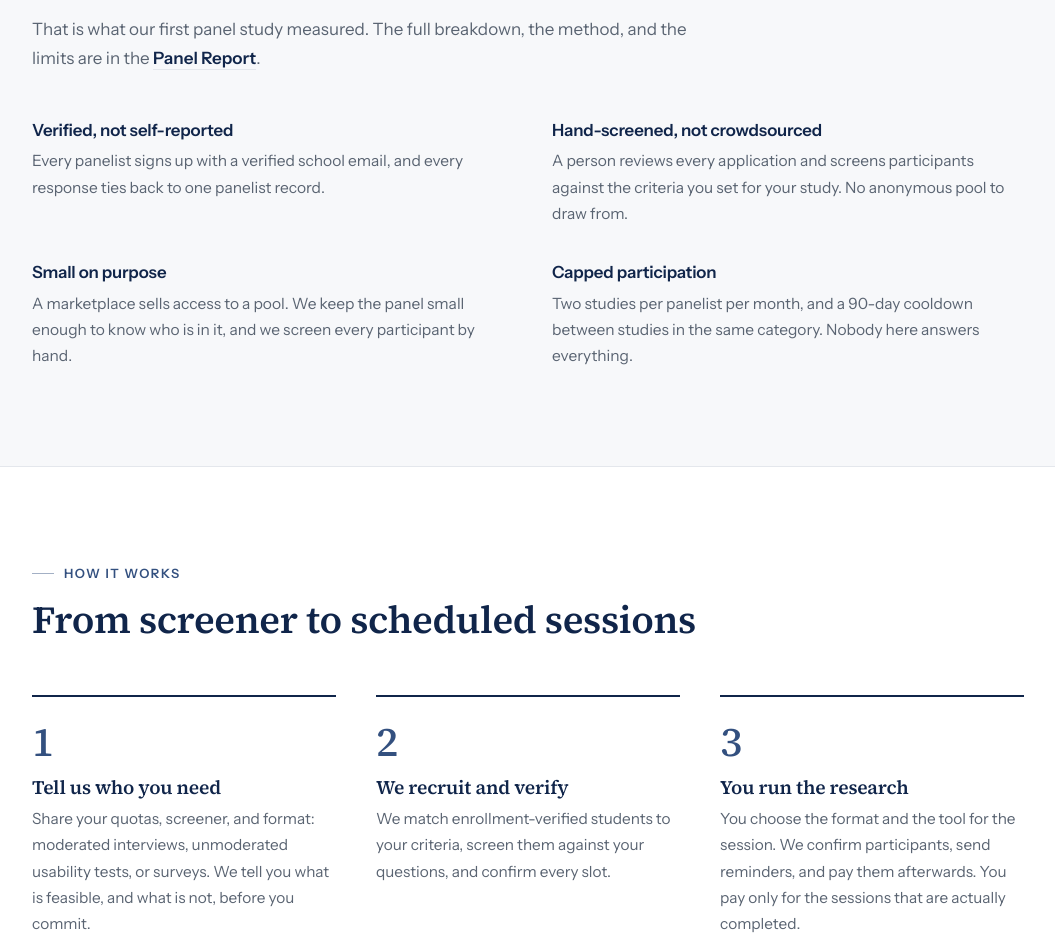
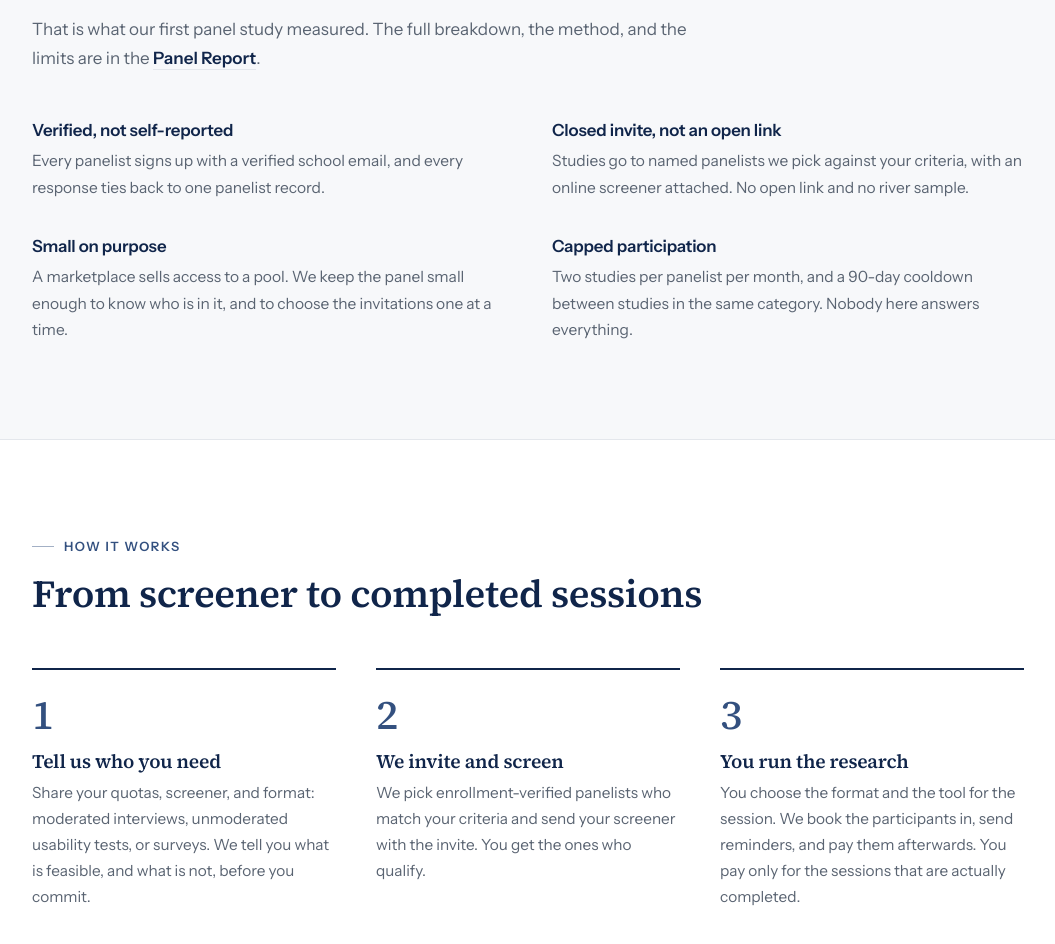
Before and after one commit to 177speedy177/CampusTakes, a plain HTML site: page research.html in a window 1280 px wide. Shown: the part 1128-2072 px from the top of the page, without its empty margins (112-1167 px from the left). Drawn offline with Linux system fonts and the light colour scheme.

Commit message:
handscreened mixup

```diff
--- a/research.html
+++ b/research.html
@@ -207,7 +207,7 @@ h1,h2{text-wrap:balance}
     <h1>Recruiting, with the numbers attached</h1>
     <p class="lede">
       Campus Takes recruits college students for interviews, usability tests, and
-      surveys, hand-screened against the criteria you set. Our first panel study is
+      surveys, hand-picked against the criteria you set. Our first panel study is
       published in full, so you can check the numbers before you talk to us.
     </p>
     <div class="hero-cta">
@@ -251,14 +251,14 @@ h1,h2{text-wrap:balance}
         response ties back to one panelist record.</p>
       </div>
       <div class="point">
-        <h3>Hand-screened, not crowdsourced</h3>
-        <p>A person reviews every application and screens participants against
-        the criteria you set for your study. No anonymous pool to draw from.</p>
+        <h3>Closed invite, not an open link</h3>
+        <p>Studies go to named panelists we pick against your criteria, with an
+        online screener attached. No open link and no river sample.</p>
       </div>
       <div class="point">
         <h3>Small on purpose</h3>
         <p>A marketplace sells access to a pool. We keep the panel small enough
-        to know who is in it, and we screen every participant by hand.</p>
+        to know who is in it, and to choose the invitations one at a time.</p>
       </div>
       <div class="point">
         <h3>Capped participation</h3>
@@ -272,7 +272,7 @@ h1,h2{text-wrap:balance}
 <section id="how">
   <div class="wrap">
     <span class="kicker">How it works</span>
-    <h2>From screener to scheduled sessions</h2>
+    <h2>From screener to completed sessions</h2>
     <div class="steps">
       <div class="step">
         <div class="step-num">1</div>
@@ -283,16 +283,16 @@ h1,h2{text-wrap:balance}
       </div>
       <div class="step">
         <div class="step-num">2</div>
-        <h3>We recruit and verify</h3>
-        <p>We match enrollment-verified students to your criteria, screen them
-        against your questions, and confirm every slot.</p>
+        <h3>We invite and screen</h3>
+        <p>We pick enrollment-verified panelists who match your criteria and send
+        your screener with the invite. You get the ones who qualify.</p>
       </div>
       <div class="step">
         <div class="step-num">3</div>
         <h3>You run the research</h3>
-        <p>You choose the format and the tool for the session. We confirm
-        participants, send reminders, and pay them afterwards. You pay only for
-        the sessions that are actually completed.</p>
+        <p>You choose the format and the tool for the session. We book the
+        participants in, send reminders, and pay them afterwards. You pay only
+        for the sessions that are actually completed.</p>
       </div>
     </div>
   </div>
```
Also changed, not shown: brand/brand-sheet.html (+1 -1 lines), brand/campus-takes-brand-instructions.txt (+8 -2 lines), index.html (+9 -9 lines), 1 other file.
